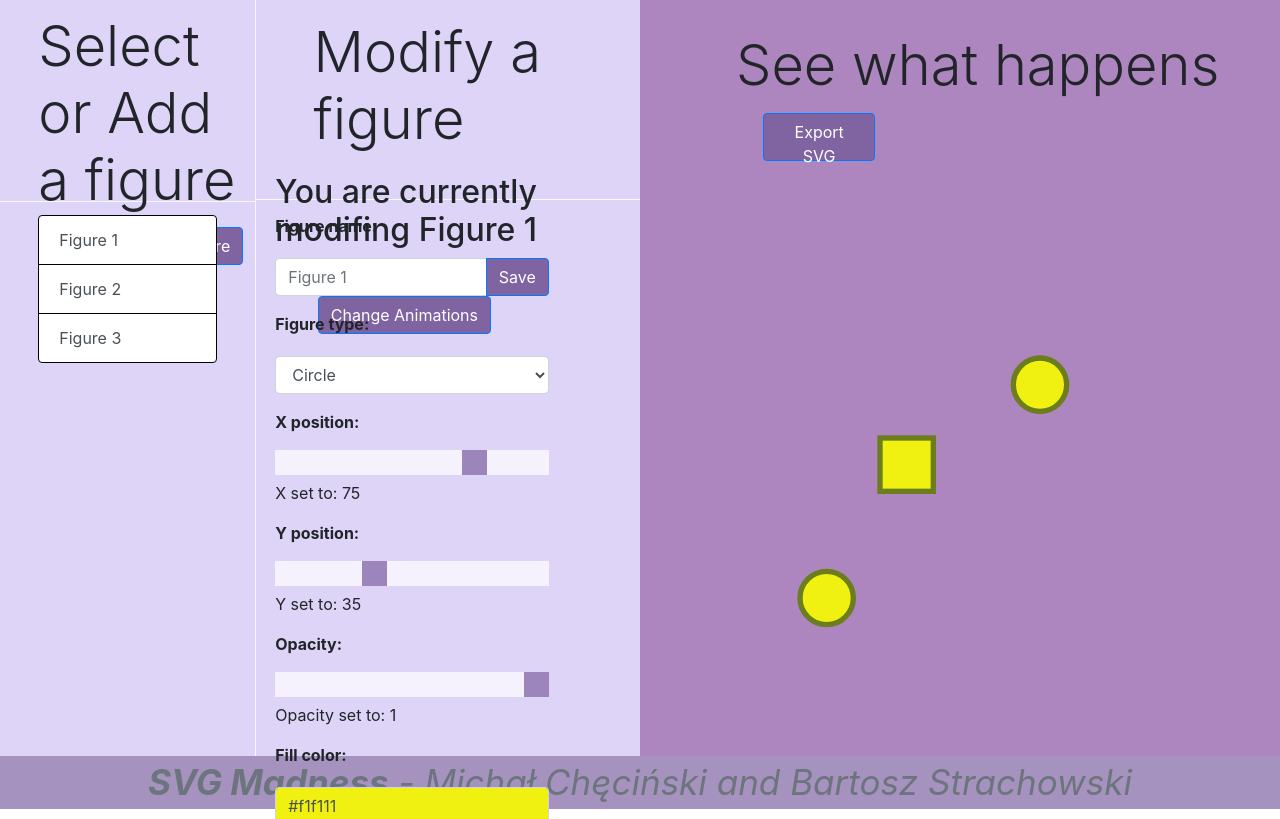
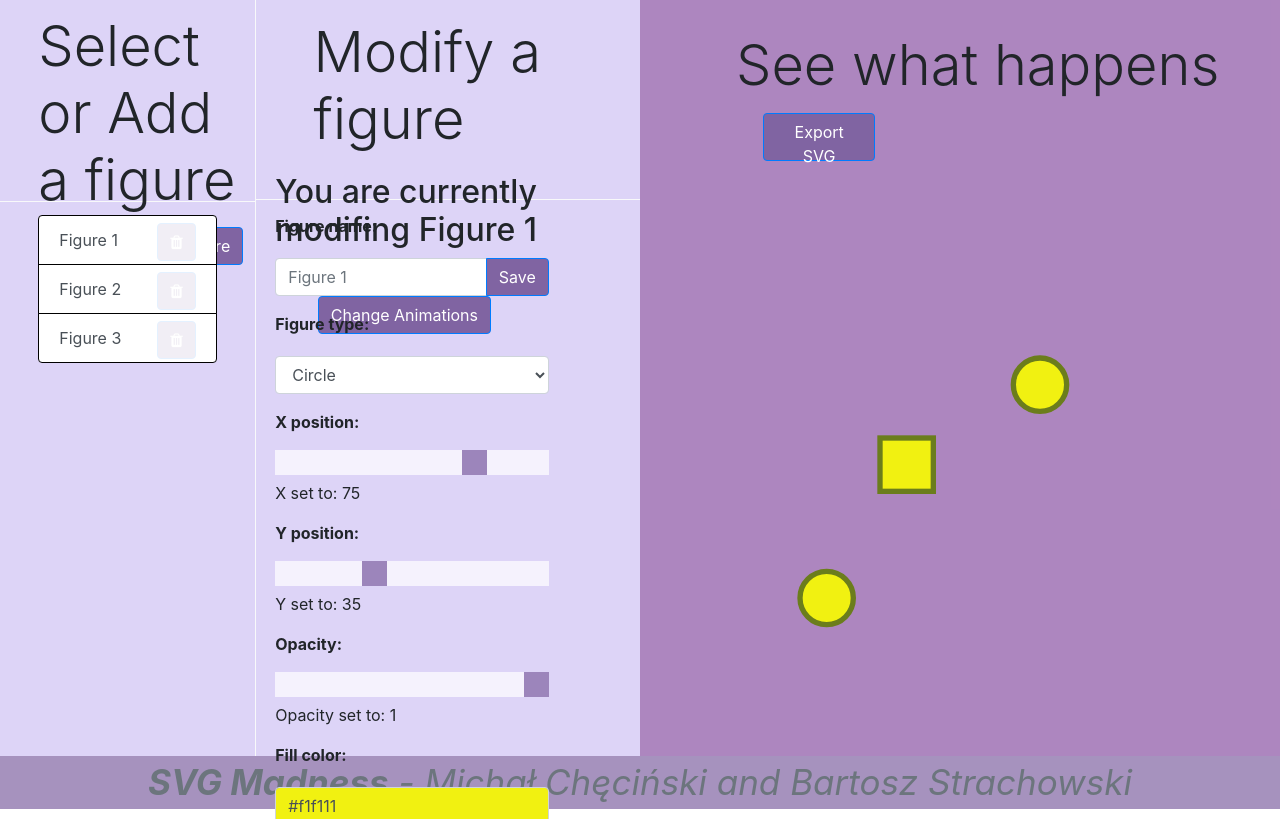
Before and after one commit to strachob/svg-animations, a React (Create React App) app: page / in a window 1280 px wide. Built offline with nearby package versions, Linux system fonts and the light colour scheme.

Commit message:
Set trash btn start opacity at 0.1

```diff
--- a/src/ObjectsPane/ObjectPane.css
+++ b/src/ObjectsPane/ObjectPane.css
@@ -17,7 +17,7 @@
 .trash-btn{
     margin-top: -5px;
     float: right;
-    opacity: 0;
+    opacity: 0.1;
   }
 
   .trash-btn:hover{
```
